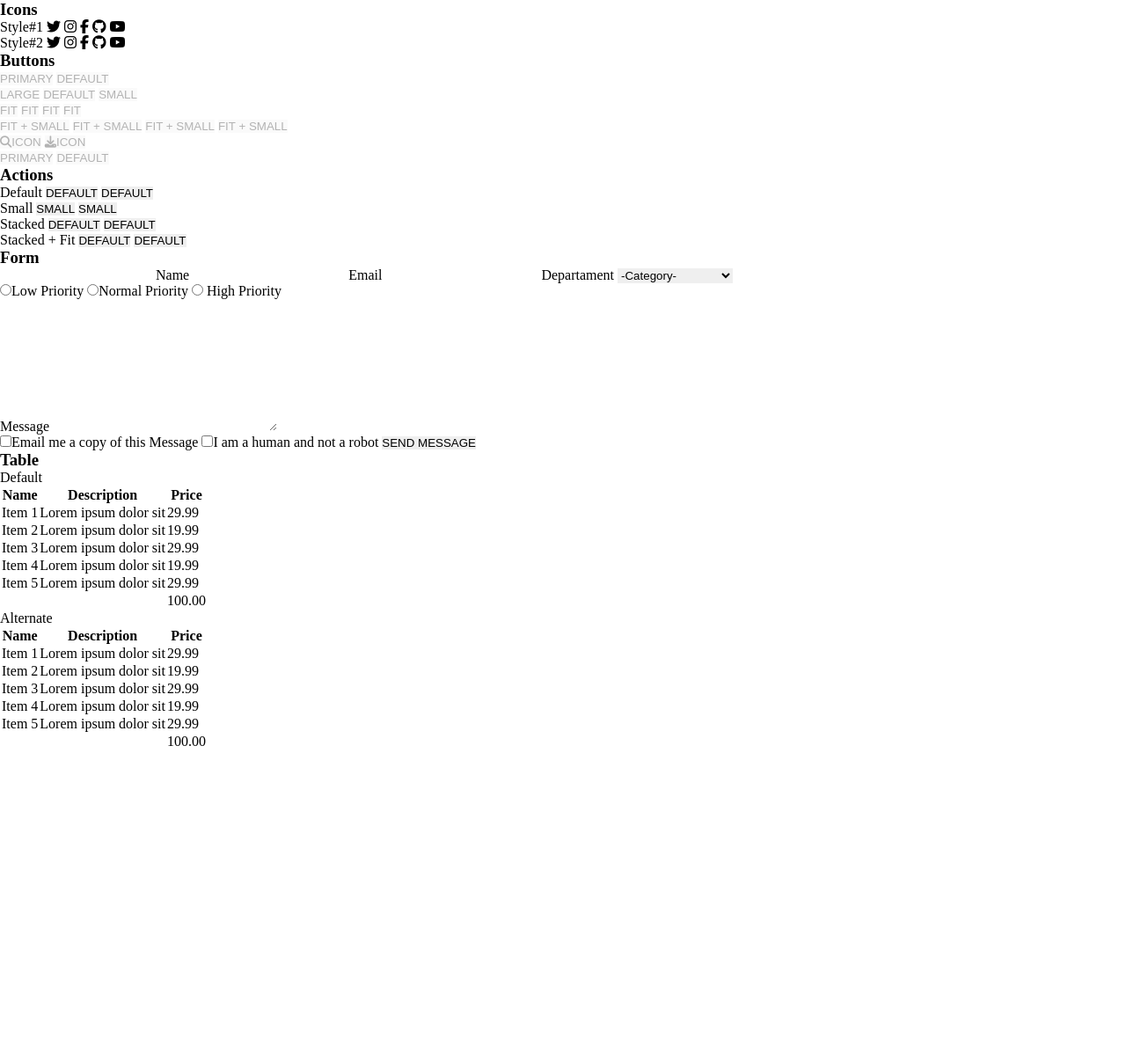
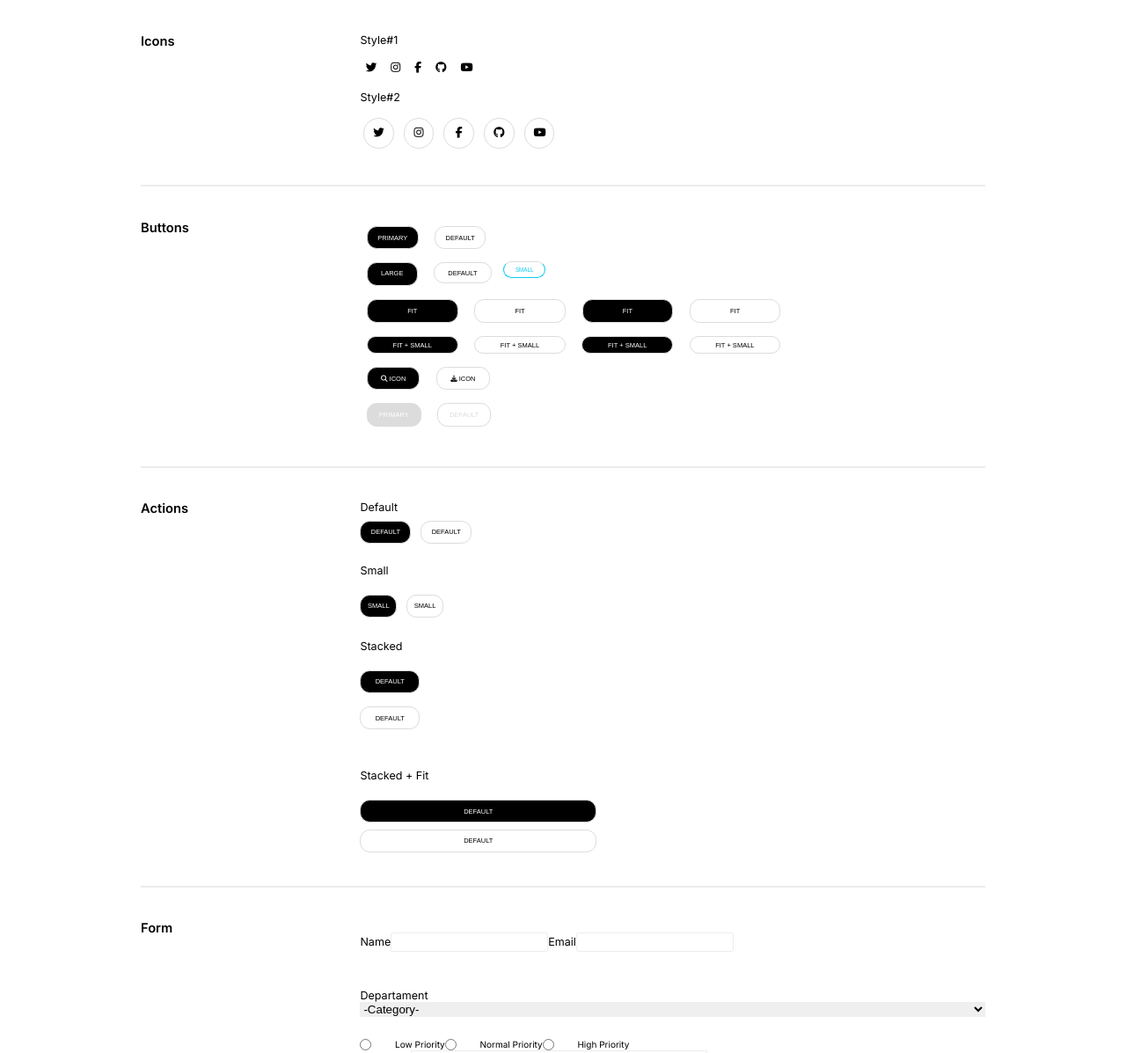
Before and after one commit to AlexRuizM/TEAM-WORK, a plain HTML site: page index.html in a window 1280 px wide. Shown: the top 1197 px of the page at 88% size. Before the commit the page ends 854 px from the top, so only its background shows below. Drawn offline with Linux system fonts and the light colour scheme.

Commit message:
actualizacion1203

```diff
--- a/assets/css/style.css
+++ b/assets/css/style.css
@@ -18,10 +18,210 @@
   --cyan: #0dcaf0;
   --white: #fff;
   --gray: #adb5bd;
+  font-size: 0.785rem;
+  font-family: "Inter", sans-serif;
+}
+span.style2 {
+  display: block;
+  margin-bottom: 1em;
+  margin-top: 1em;
+}
+span.style1 {
+  display: block;
+  margin-bottom: 1em;
+}
+div.principaliconos {
+  text-align: left;
+  width: 75%;
+  margin: auto;
+  padding: 3em 0;
+  border-bottom: 2px solid #ececec;
+  display: grid;
+  grid-template-columns: 1fr 3fr;
+  grid-column-gap: 1em;
+}
+div.iconosnormales i {
+  padding: 0.5em;
+}
+div.iconoscirculo i {
+  width: 1em;
+  height: 1em;
+  text-align: center;
+  padding: 10px;
+  border: 1.5px solid gainsboro;
+  border-radius: 50%;
+  margin: 0.3em;
+}
+h3.h3texto {
+  text-align: left;
+}
+div.fbuttons {
+  text-align: left;
+  width: 75%;
+  margin: auto;
+  padding: 3em 0;
+  border-bottom: 2px solid #ececec;
+  display: grid;
+  grid-template-columns: 1fr 3fr;
+  grid-column-gap: 1em;
+}
+div button {
+  border: 1px solid gainsboro;
+  padding: 1em;
+  border-radius: 1.5em;
+  /* margin: 1em; */
+  cursor: pointer;
+  background-color: white;
+  color: black;
+  font-size: 0.6em;
+}
+div button:active {
+  transform: scale(0.95);
+}
+div.buttons1 button {
+  padding: 1em 1.5em;
+  margin: 1em;
+}
+div.buttons2 button {
+  padding: 0.8em 2em;
+  margin: 1em;
+}
+div.buttons3 button {
+  padding: 1.1em 6em;
+  margin: 1em;
+}
+div.buttons4 button {
+  font-size: 0.6rem;
+  margin: 1em;
+  padding: 0.6em 3.8em;
+}
+div.buttons5 button {
+  padding: 1em 2em;
+  margin: 1em;
+}
+button.bblack {
+  background-color: black;
+  color: white;
+}
+.bsmall {
+  font-size: 0.5em;
+  color: #0dcaf0;
+  border-color: #0dcaf0;
+  border-top-color: gainsboro;
+  position: absolute;
+}
+div.buttons2 button:first-of-type {
+  padding-bottom: 1.2em;
+}
+div.buttons6 button:first-of-type {
+  color: var(--white);
+  background-color: gainsboro;
+}
+div.buttons6 button {
+  color: gainsboro;
+  padding: 1em 1.7em;
+  margin: 1em;
+}
+div.factions {
+  text-align: left;
+  width: 75%;
+  margin: auto;
+  padding: 3em 0;
+  border-bottom: 2px solid #ececec;
+  display: grid;
+  grid-template-columns: 1fr 3fr;
+  grid-column-gap: 1em;
+}
+div.actions1 button {
+  padding: 1em 1.5em;
+  margin: 1em 1em 3em 0;
+}
+.asmall {
+  margin: 1em 1em 2em 0;
+  font-size: 1rem;
+  background-color: white;
+  color: black;
+  border-color: black;
+}
+.asmallblack {
+  color: white;
+  background-color: black;
+  margin: 1em 1em 0em 0;
+}
+.astacked {
+  display: flex;
+  flex-direction: column;
+  margin: 1em 1em 3em 0;
+  width: 6em;
+}
+.astacked button{
+  margin: 1em 1em 1em 0;
+}
+.astacked button:first-of-type{
+  color: white;
+  background-color: black;
+}
+.astackedfit {
+  display: flex;
+  flex-direction: column;
+  margin: 1em 1em 0em 0;
+  width: 22em;
+}
+.astackedfit button{
+  margin: 1em 1em 0 0;
+}
+.astackedfit button:first-of-type{
+  color: white;
+  background-color: black;
+}
+div.fform{
+  text-align: left;
+  width: 75%;
+  margin: auto;
+  padding: 3em 0;
+  border-bottom: 2px solid #ececec;
+  display: grid;
+  grid-template-columns: 1fr 3fr;
+  grid-column-gap: 1em;
+}
+label input{
+  border: 1px solid #ececec;
+}
+textarea {
+  border: 1px solid #ececec;
+}
+form div{
+  display: flex;
+  flex-direction: row;
+}
+form div label input{
+  border-radius: 0.2em;
+  padding: 0.2em 0;
+  margin-top: 1em;
+  margin-bottom: 2em;
+}
+div form div.selector{
+  display: flex;
+  flex-direction: column;
+  margin-bottom: 2em;
+}
+div.radios{
+  font-size: 0.8em;
+}
+div.radios input{
+  margin-right: 2em;
 }
 
-div .principaliconos {
+
+
+
+div.ftable{
+  text-align: left;
+  width: 75%;
+  margin: auto;
+  padding: 3em 0;
+  border-bottom: 2px solid #ececec;
   display: grid;
-/*   grid-column: 1fr;
-  grid-row: 1fr; */
+  grid-template-columns: 1fr 3fr;
+  grid-column-gap: 1em;
 }
--- a/index.html
+++ b/index.html
@@ -6,22 +6,22 @@
     <meta name="viewport" content="width=device-width, initial-scale=1.0" />
     <title>Document</title>
     <link rel="stylesheet" href="./assets/css/style.css" />
+    <link rel="preconnect" href="https://fonts.googleapis.com" />
+    <link rel="preconnect" href="https://fonts.gstatic.com" crossorigin />
+    <link
+      href="https://fonts.googleapis.com/css2?family=Inter:wght@100;200;300;400;500;600&display=swap"
+      rel="stylesheet"
+    />
   </head>
   <body>
-    <!-- icons -->
-    <hr />
+    <main>
+      <!-- Iconos -->
       <div class="principaliconos">
-      <h3 class="Icons">Icons</h3>
-      <div class="Icons1">
-        <span class="style">Style#1</span>
-        <i class="fa-brands fa-twitter"></i>
-        <i class="fa-brands fa-instagram"></i>
-        <i class="fa-brands fa-facebook-f"></i>
-        <i class="fa-brands fa-github"></i>
-        <i class="fa-brands fa-youtube"></i>
-      </div>
-      <div class="Icons2">
-        <span class="style">Style#2</span>
+        <h3 class="h3texto">Icons</h3>
+        <div class="style1">
+          <div class="icons1">
+            <span class="style1">Style#1</span>
+            <div class="iconosnormales">
               <i class="fa-brands fa-twitter"></i>
               <i class="fa-brands fa-instagram"></i>
               <i class="fa-brands fa-facebook-f"></i>
@@ -29,84 +29,116 @@
               <i class="fa-brands fa-youtube"></i>
             </div>
           </div>
-    <hr />
-    <div class="principalbuttons">
-      <h3 class="Buttons">Buttons</h3>
-      <form action="fbuttons">
-        <button disabled="disabled">PRIMARY</button>
-        <button disabled="disabled">DEFAULT</button>
-        <br />
-        <button disabled="disabled">LARGE</button>
-        <button disabled="disabled">DEFAULT</button>
-        <button disabled="disabled">SMALL</button>
-        <br />
-        <button disabled="disabled">FIT</button>
-        <button disabled="disabled">FIT</button>
-        <button disabled="disabled">FIT</button>
-        <button disabled="disabled">FIT</button>
-        <br />
-        <button disabled="disabled">FIT + SMALL</button>
-        <button disabled="disabled">FIT + SMALL</button>
-        <button disabled="disabled">FIT + SMALL</button>
-        <button disabled="disabled">FIT + SMALL</button>
-        <br />
-        <button disabled="disabled"><i class="fa-solid fa-magnifying-glass"></i>ICON</button>
-        <button disabled="disabled"><i class="fa-solid fa-download"></i>ICON</button>
-        <br />
-        <button disabled="disabled">PRIMARY</button>
-        <button disabled="disabled">DEFAULT</button>
-      </form>
+          <div class="iconoscirculo">
+            <span class="style2">Style#2</span>
+            <i class="fa-brands fa-twitter"></i>
+            <i class="fa-brands fa-instagram"></i>
+            <i class="fa-brands fa-facebook-f"></i>
+            <i class="fa-brands fa-github"></i>
+            <i class="fa-brands fa-youtube"></i>
           </div>
-    <hr />
+        </div>
+      </div>
+      <!-- Botones -->
+      <div class="fbuttons">
+        <h3 class="h3texto">Buttons</h3>
+        <section class="sbuttons">
+          <div class="buttons1">
+            <button class="bblack" type="button">PRIMARY</button>
+            <button type="button">DEFAULT</button>
+          </div>
+          <div class="buttons2">
+            <button class="bblack" type="button">LARGE</button>
+            <button type="button">DEFAULT</button>
+            <button class="bsmall" type="button">SMALL</button>
+          </div>
+          <div class="buttons3">
+            <button class="bblack" type="button">FIT</button>
+            <button type="button">FIT</button>
+            <button class="bblack" type="button">FIT</button>
+            <button type="button">FIT</button>
+          </div>
+          <div class="buttons4">
+            <button class="bblack" type="button">FIT + SMALL</button>
+            <button type="button">FIT + SMALL</button>
+            <button class="bblack" type="button">FIT + SMALL</button>
+            <button type="button">FIT + SMALL</button>
+          </div>
+          <div class="buttons5">
+            <button class="bblack" type="button">
+              <i class="fa-solid fa-magnifying-glass"></i> ICON
+            </button>
+            <button type="button">
+              <i class="fa-solid fa-download"></i> ICON
+            </button>
+          </div>
+          <div class="buttons6">
+            <button type="button">PRIMARY</button>
+            <button type="button">DEFAULT</button>
+          </div>
+        </section>
+      </div>
+      <!-- Acciones -->
+      <div class="factions">
+        <h3 class="h3texto">Actions</h3>
+        <section class="">
+          <span>Default</span>
+          <div class="actions1">
+            <button class="bblack" type="button">DEFAULT</button>
+            <button type="button">DEFAULT</button>
+          </div>
+          <span>Small</span>
+          <div class="asmall">
+            <button class="asmallblack" type="button">SMALL</button>
+            <button type="button">SMALL</button>
+          </div>
+          <span>Stacked</span>
+          <div class="astacked">
+            <button class="ssmallblack">DEFAULT</button>
+            <button>DEFAULT</button>
+          </div>
+          <span>Stacked + Fit</span>
+          <div class="astackedfit">
+            <button class="sfsmallblack">DEFAULT</button>
+            <button>DEFAULT</button>
+          </div>
+      </div>
+      <!-- Formulario -->
+      <div class="fform">
+        <h3 class="h3texto">Form</h3>
+        <form>
           <div>
-      <h3 class="actions">Actions</h3>
-      <form action="">
-        <span>Default</span>
-        <button>DEFAULT</button>
-        <button>DEFAULT</button>
-        <br />
-        <span>Small</span>
-        <button>SMALL</button>
-        <button>SMALL</button>
-        <br />
-        <span>Stacked</span>
-        <button>DEFAULT</button>
-        <button>DEFAULT</button>
-        <br />
-        <span>Stacked + Fit</span>
-        <button>DEFAULT</button>
-        <button>DEFAULT</button>
-      </form>
+            <label>Name<input type="text" name="Firstname"/></label>
+            <label>Email<input type="email" name="email"/></label>
           </div>
-    <hr />
-    <div>
-      <h3 class="form">Form</h3>
-      <form action="">
-        <input type="text" name="Firstname" id="" />Name
-        <input type="email" name="email" id="" />Email
-        <input type="select" />Departament
-        <select name="departament" id="Category">
+          <div class="selector" >
+            <input type="select">Departament
+            <select id="Category">
               <option value="1">-Category-</option>
               <option value="1">Manufacturing</option>
               <option value="1">Shipping</option>
               <option value="1">Administration</option>
-          <option value="1">Human Resources</option>
+              <option value="1">Human Resources</option></label>
             </select>
-        <br />
-        <input type="radio" name="" id="" />Low Priority
-        <input type="radio" name="" id="" />Normal Priority
-        <input type="radio" name="" id="" /> High Priority
-        <br />
+          </div>
+          <div class="radios">
+            <input type="radio"/>Low Priority
+            <input type="radio"/>Normal Priority
+            <input type="radio"/> High Priority
+          </div>
           <span>Message</span>
-        <textarea name="" id="" cols="30" rows="10"></textarea>
-        <br />
+            <textarea name="" id="" cols="40" rows="6"></textarea>
+            <div>
               <input type="checkbox" name="" id="" />Email me a copy of this Message
               <input type="checkbox" name="" id="" />I am a human and not a robot
-        <button type="submit">SEND MESSAGE</button>
+            </div>
+            <button type="disabled">SEND MESSAGE</button>
         </form>
       </div>
+      <!-- Tabla -->
+      <div class="ftable">
+        <h3 class="h3texto">Table</h3>
         <div>
-      <h3 class="table">Table</h3>
         <table>
           <span>Default</span>
           <tr>
@@ -180,6 +212,8 @@
           <td>100.00</td>
         </table>
       </div>
+      </div>
+    </main>
     <hr />
   </body>
   <script
```
Lines whose indentation alone changed are shown as unchanged.
